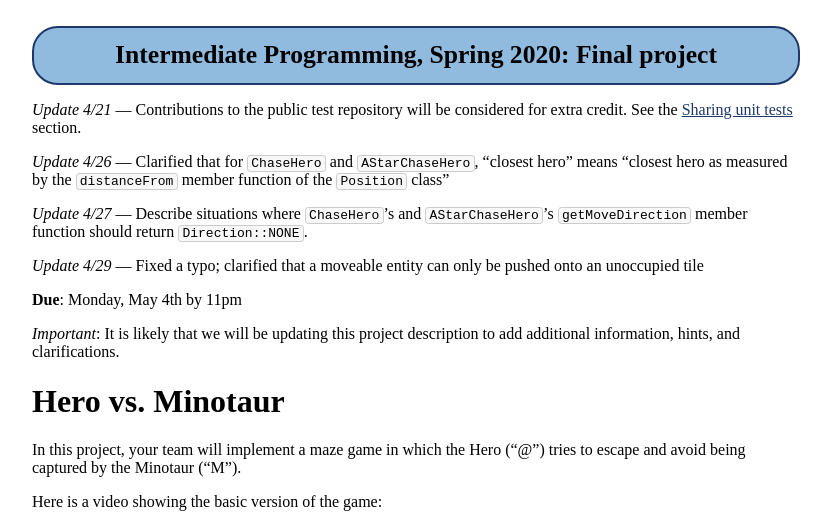
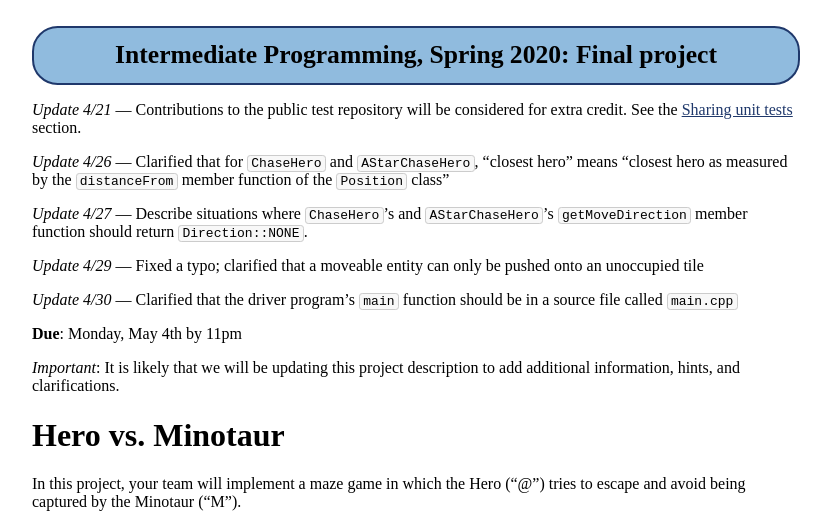
Before and after one commit to jhuintprog/spring2020, a Jekyll site: the page built from finproj/index.md, in a window 1280 px wide and 900 px high, cut to the strip 0-523 px from the top of the window. Shown: the whole strip, without its empty margins (224-1055 px from the left). Built offline with Jekyll 4.4.1, drawn with Linux system fonts in a browser that asks for light colours; some of the changed text lies outside the part shown.

Commit message:
clarify name of source file for driver program

```diff
--- a/finproj/index.md
+++ b/finproj/index.md
@@ -10,6 +10,8 @@ title: "Final project"
 *Update 4/27* — Describe situations where `ChaseHero`'s and `AStarChaseHero`'s `getMoveDirection` member function should return `Direction::NONE`.
 
 *Update 4/29* — Fixed a typo; clarified that a moveable entity can only be pushed onto an unoccupied tile
+
+*Update 4/30* — Clarified that the driver program's `main` function should be in a source file called `main.cpp`
 
 **Due**: Monday, May 4th by 11pm
 
@@ -177,6 +179,8 @@ We will be awarding a small amount of extra credit to groups who contribute test
 ### Driver program
 
 The driver program should be called with a single game file as a command line argument, and allow the user to play the game, using an instance of `TextUI` as the `UI` object.
+
+The reference `Makefile` assumes that the `main` function of the driver program will be in a source file called `main.cpp`.
 
 Here is a possible `main` function you could use for your driver program:
 
```
